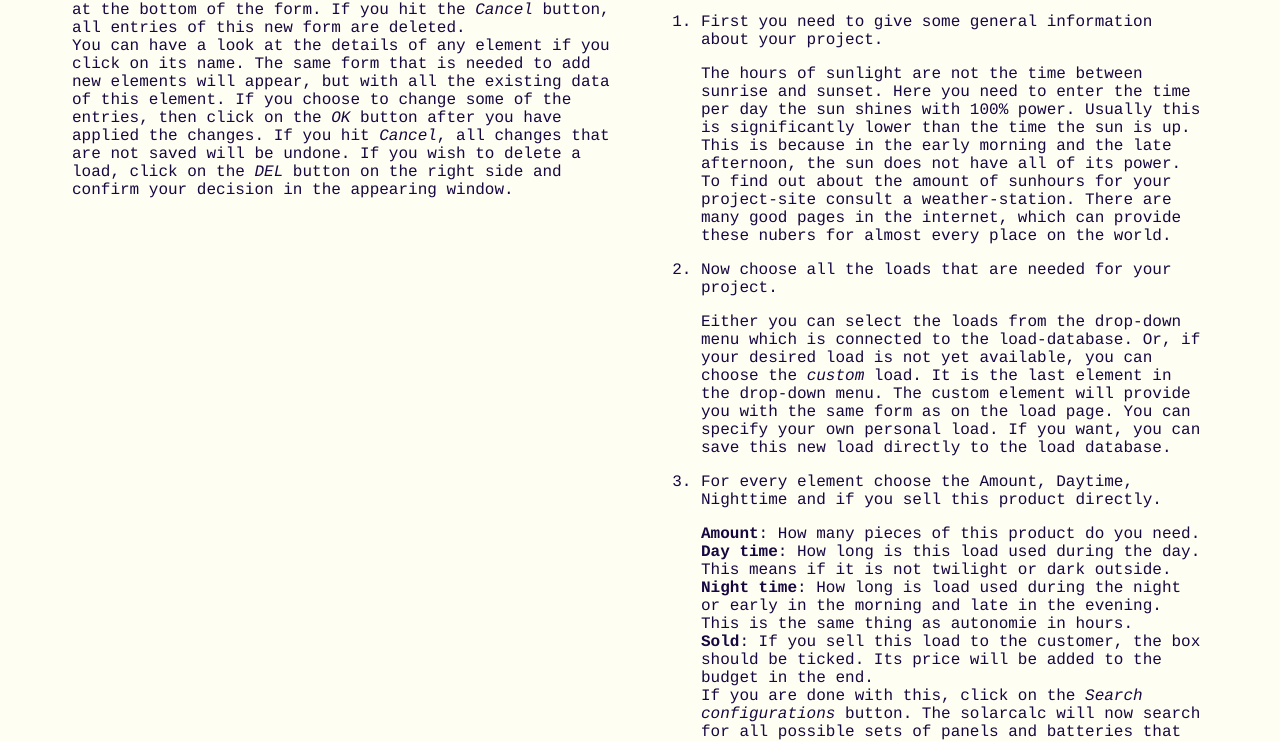
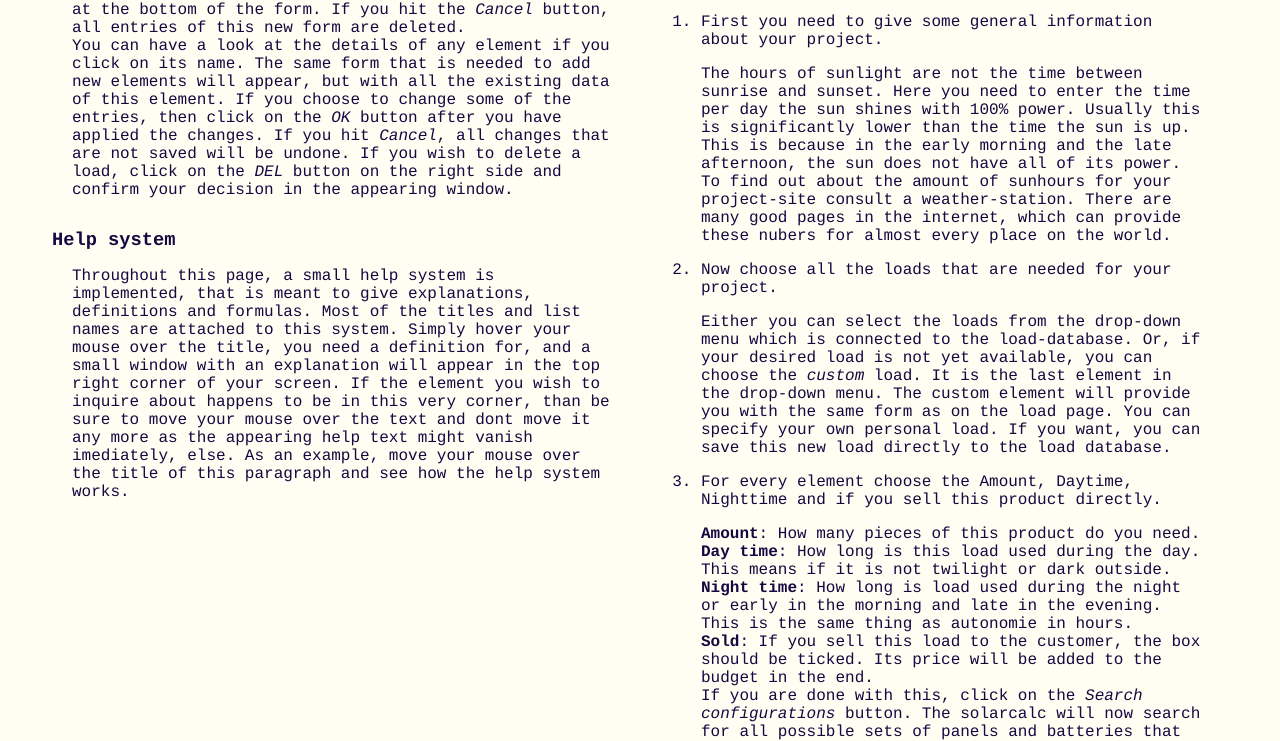
Before and after one commit to igsor/solarcalc, a PHP site: page /index.php in a window 1280 px wide. Shown: the part 930-1671 px from the top of the page. Run offline with PHP 8.4, Linux system fonts and the light colour scheme; data that the repository does not hold is empty; a stand-in replaces the project's code that opens the database connection.

Commit message:
help texts and bugfix

```diff
--- a/data/help.php
+++ b/data/help.php
@@ -5,7 +5,7 @@ $HELP_TEXT = [
     'amount'     => '<h4>Amount</h4> This value describes how many units of this load you will use in your installation.',
     'daytime'    => '<h4>Day time</h4> This value describes how long the device is used when the sun is still shining strong. This value can not be larger than the <em>Suntime</em> that is defined at the top of the page. If this value is chosen to be larger than <em>Suntime</em>, then the value will be reduced and the over flow will be added to the <em>Night time</em>. This value does not affect the choice of battery, only the choice and number of panels as all power to support the device during the <em>Day time</em> comes from the panel directly.',
     'nighttime'  => '<h4>Night time</h4> This value describes how long the device is used during the night or when the sun is not strong enough. This value contributes to the size of the battery that will be needed to support this installation. This value will also influence the number of panels as the energy stored in the battery has to be generated during the time of sunlight.',
-    'autonomy'   => '<h4>Autonomy</h4> This value describes how many days this device should be able to run without any sunlight. This value affects the choice and amount of batteries as well as the panels. For every day of autonomy, the the amount of [Day time] + [Night time] is added to [Nighttime].<br/>For example, if for a LED lamp with day time 2 hours and night  time 5 hours the autonomy is set to 1 day, then the new values will be daytime 2 hours and nighttime  12 hours. The equation is nighttime = nightime + autonomy*(daytime + nighttime) = 5 h + 1*(2h + 5h) = 12h.',
+    'autonomy'   => '<h4>Autonomy</h4> This value describes how many days this device should be able to run without any sunlight. This value affects the choice and amount of batteries as well as the panels. For every day of autonomy, the amount of [Day time] + [Night time] is added to [Nighttime].<br/>For example, if for a LED lamp with day time 2 hours and night  time 5 hours the autonomy is set to 1 day, then the new values will be daytime 2 hours and nighttime  12 hours. The equation is nighttime = nightime + autonomy*(daytime + nighttime) = 5 h + 1*(2h + 5h) = 12h.',
     'sold'       => '<h4>Sold</h4> This value describes if the device(s) are sold in the project. If this field is ticked, then the price of the device(s) will be added to the budget at the end. This field can be unticked, if for example, some devices are already installed or owned by the customer and only the solar panels and battery are sold to the customer.',
     'name'       => '<h4>Name</h4> This is the name of the device that will be used in this project. If in addition the <em>Save</em> field is ticked, the device will be stored in the database with this name.',
     'type'       => '<h4>Type</h4> This value describes if the device is an AC or a DC powered device. If there are any AC devices in the project, then an inverter will be added to the project, automatically.',
@@ -53,10 +53,10 @@ $HELP_TEXT = [
     'controller' => '<h4>Controller</h4> In this column are the controller listed, if needed.',
     'inverter' => '<h4>Inverter</h4> In this column are the inverters listed, if needed.',
     'in_stock' => '<h4>In stock</h4> This field describes, if the chosen configuration is in stock, i.e., if all panels and batteries are currently available.',
-    'total_panel_power'  => '<h4>Total panel power</h4>',
-    'consumed_power_day'  => '<h4>Consumed power (day)</h4>',
-    'unused_panel_power'  => '<h4>Unused panel power</h4>',
-    'consumed_energy_day'  => '<h4>Consumed energy (day)</h4>',
+    'total_panel_power'  => '<h4>Total panel power</h4> This value give the total amount of power that is available from all panels together. For example, you have two panels. One with 200 W and one with 120 W. Then the total panel power is 200 W + 120 W = 320 W.',
+    'consumed_power_day'  => '<h4>Consumed power (day)</h4> This value gives the maximum power that is drawn from the panels by the loads only, during the day. This means, only the devices which are used during the day are counted. The power which is flowing into the battery is not counted.',
+    'unused_panel_power'  => '<h4>Unused panel power</h4> This value describes how much of the panel power is not needed to support the system. To calculate this value, take the total panel power and subtract the consumed power during the day and the required energy for the battery during the night. What remains is the unused panel power.',
+    'consumed_energy_day'  => '<h4>Consumed energy (day)</h4> This value calculated how much energy is consumed by the loads during the day. The calculation is:<br/>consumed energy (day) = sum( device amount * device power * device dayhours)',
     'battery_input_energy'  => '<h4>Battery input energy</h4>',
     'total_battery_capacity'  => '<h4>Total battery capacity</h4>',
     'consumed_battery_capacity'  => '<h4>Consumed battery capacity</h4>',
@@ -84,7 +84,7 @@ $HELP_TEXT = [
     'panels_parallel'  => '<h4>Panels parallel</h4>',
     'batteries_series'  => '<h4>Batteries series</h4>',
     'batteries_parallel'  => '<h4>Batteries parallel</h4>',
-    '' => '<h4></h4>',
+    'helptext' => '<h4>Help text</h4> This is an example help text. In this text, some extensive explanations, formulas or other important hint might be given. THese helptext cover most of the table titles and other elements. Hoover your mouse over any element you wish to know more about and with a bit of luck, there exists a help text.',
     '' => '<h4></h4>',
     '' => '<h4></h4>',
     '' => '<h4></h4>',
--- a/index.php
+++ b/index.php
@@ -91,6 +91,13 @@ t_start();
             If you hit <em>Cancel</em>, all changes that are not saved will be undone.
             If you wish to delete a load, click on the <em>DEL</em> button on the right side and confirm your decision in the appearing window.
             </p>
+            <h3 <?php echo t_helptext('helptext'); ?>>Help system</h3>
+            <p>
+            Throughout this page, a small help system is implemented, that is meant to give explanations, definitions and formulas. Most of the titles and list names are attached to this system.
+            Simply hover your mouse over the title, you need a definition for, and a small window with an explanation will appear in the top right corner of your screen.
+            If the element you wish to inquire about happens to be in this very corner, than be sure to move your mouse over the text and dont move it any more as the appearing help text might vanish imediately, else.
+            As an example, move your mouse over the title of this paragraph and see how the help system works.
+            </p>
 
         </td>
         <td class="startpage-coloumn">
--- a/lib/ConfigurationData.php
+++ b/lib/ConfigurationData.php
@@ -405,7 +405,7 @@ class ConfigurationData extends MemberCache {
     Total panel power               W   sum_panels( amount * power )                                        panelPower
     Total produced energy           J   Total panel power * sunhours                                        panelEnergy
     Max. panel current output       A   Total panel power / panel voltage                                   panelCurrent
-    Panel power excess              W   Total panel power - Peak consumed power (night)                     panelReserve
+    Panel power excess              W   Total panel power - Peak consumed power (day)                       panelReserve
                                                           - Battery consumed energy / sunhours
     Total battery capacity          Ah  sum_battery( dod * capacity * amount_parallel )                     batteryCapacity
     Consumed battery capacity       Ah  sum_load( nighthours * power * amount / load voltage )              batteryCapacityConsumed
@@ -618,7 +618,7 @@ class ConfigurationData extends MemberCache {
     }
 
     // Panel power excess
-    // Total panel power - Peak consumed power (night) - Battery consumed energy / sunhours
+    // Total panel power - Peak consumed power (day) - Battery consumed energy / sunhours
     protected function getPanelReserve() {
         return $this->panelPower - ($this->consumedDayPower + $this->batteryConsumedEnergy / $this->sunhours);
     }
```
